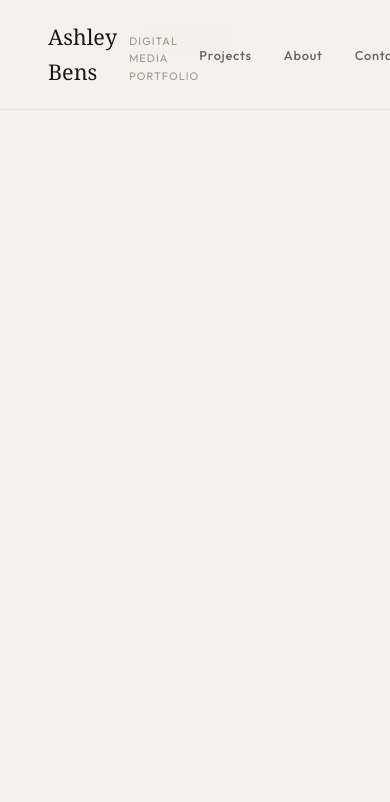
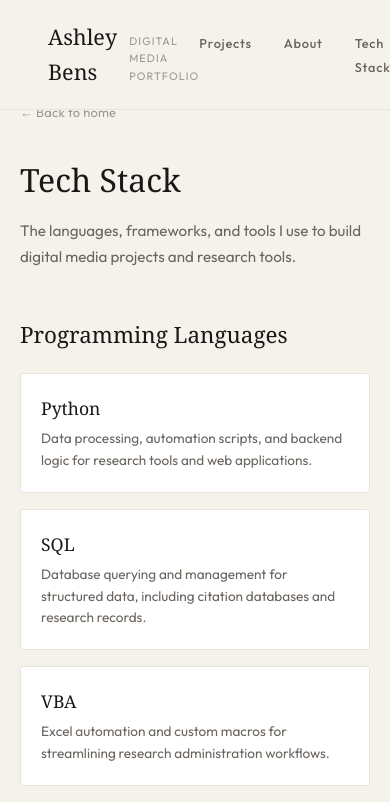
Before and after one commit to aebens/portfolio, a React (Vite) app: page /portfolio/tech-stack in a window 390 px wide. Shown: the top 802 px of the page. Built offline with nearby package versions, Linux system fonts and the light colour scheme; a web font is replaced by a local one.

Commit message:
add tech stack page and adjust about section

```diff
--- a/src/App.tsx
+++ b/src/App.tsx
@@ -4,6 +4,7 @@ import Footer from './components/common/Footer';
 import ScrollToTop from './components/common/ScrollToTop';
 import HomePage from './pages/HomePage';
 import ProjectPage from './pages/ProjectPage';
+import TechStackPage from './pages/TechStackPage';
 
 function App() {
   return (
@@ -20,6 +21,7 @@ function App() {
           path="/projects/blacksdictionary"
           element={<ProjectPage project="blacksdictionary" />}
         />
+        <Route path="/tech-stack" element={<TechStackPage />} />
       </Routes>
       <Footer />
     </BrowserRouter>
--- a/src/components/common/Navbar.tsx
+++ b/src/components/common/Navbar.tsx
@@ -55,6 +55,7 @@ export default function Navbar() {
       <ul className="nav-links">
         <li><a href="#projects" onClick={(e) => { e.preventDefault(); scrollToSection('projects'); }}>Projects</a></li>
         <li><a href="#about" onClick={(e) => { e.preventDefault(); scrollToSection('about'); }}>About</a></li>
+        <li><Link to="/tech-stack">Tech Stack</Link></li>
         <li><a href="#contact" onClick={(e) => { e.preventDefault(); scrollToSection('contact'); }}>Contact</a></li>
       </ul>
     </nav>
--- a/src/components/home/About.tsx
+++ b/src/components/home/About.tsx
@@ -1,3 +1,4 @@
+import { Link } from 'react-router-dom';
 import { useIntersectionObserver } from '../../hooks/useIntersectionObserver';
 
 export default function About() {
@@ -13,7 +14,7 @@ export default function About() {
       <div className="about-content">
         <h2>About</h2>
         <p>
-          I am an instructional design and digital media media professional.
+          I am an instructional design and digital media media professional with a focus on research administration and genealogy.
           I embrace artificial intelligence (AI) to efficiently create media
           and rich learning experiences.
         </p>
@@ -21,30 +22,31 @@ export default function About() {
           I am the Director of Training and Development for Research Administration
           in Sponsored Programs at Boston University, and I am a degree candidate
           for the Master of Liberal Arts in Extension Studies, field: Digital Media
-          Design at the Harvard Extension School. Expected graduation is December 2026.
+          Design at the Harvard Extension School. Expected graduation is February 2027.
           This degree has been instrumental in exposing me to a wide array of digital
           media projects.
         </p>
         <div className="about-grid">
           <div>
             <div className="about-item-label">Education</div>
-            <div className="about-item-value">Harvard University, MLA, expected 2026</div>
-            <div className="about-item-value">Tufts University, MAT, 2015</div>
-            <div className="about-item-value">Middlebury College, BA, 2009</div>
+            <ul className="about-list">
+              <li>Harvard University, ALM in Extension Studies - Digital Media Design, expected February 2027</li>
+              <li>Tufts University, MAT - Middle and High School Education (History), 2015</li>
+              <li>Middlebury College, BA - German, Religion minor, 2009</li>
+            </ul>
           </div>
           <div>
             <div className="about-item-label">Certifications</div>
-            <div className="about-item-value">CPRA, CFRA, Microsoft Excel Expert</div>
+            <div className="about-item-value">Certified Pre-award Research Administrator (CPRA), Certified Financial Research Administrator (CFRA), Microsoft Excel Expert (score 912)</div>
           </div>
           <div>
-            <div className="about-item-label">Languages</div>
-            <div className="about-item-value">Python, SQL, VBA</div>
-          </div>
-          <div>
-            <div className="about-item-label">Design Tools</div>
-            <div className="about-item-value">Adobe Suite, Articulate, Camtasia, Figma, Notion</div>
+            <div className="about-item-label">Human Languages</div>
+            <div className="about-item-value">German (B2), French (B2), Chinese (~A2), and some reading ability in Italian, Spanish, and surprise - Sumerian!</div>
           </div>
         </div>
+        <Link to="/tech-stack" className="about-tech-link">
+          View my tech stack &rarr;
+        </Link>
       </div>
     </section>
   );
--- /dev/null
+++ b/src/pages/TechStackPage.tsx
@@ -0,0 +1,95 @@
+import { Link } from 'react-router-dom';
+
+interface Tool {
+  name: string;
+  description: string;
+}
+
+const programmingLanguages: Tool[] = [
+  {
+    name: "Python",
+    description: "Data processing, automation scripts, and backend logic for research tools and web applications.",
+  },
+  {
+    name: "SQL",
+    description: "Database querying and management for structured data, including citation databases and research records.",
+  },
+  {
+    name: "VBA",
+    description: "Excel automation and custom macros for streamlining research administration workflows.",
+  },
+  {
+    name: "HTML",
+    description: "Semantic markup for web content, accessible document structure, and email templates.",
+  },
+  {
+    name: "CSS",
+    description: "Responsive styling, layout systems, and visual design for web applications and digital media projects.",
+  },
+  {
+    name: "JavaScript",
+    description: "Interactive front-end features, DOM manipulation, and client-side logic for web tools.",
+  },
+];
+
+const designTools: Tool[] = [
+  {
+    name: "Adobe Suite",
+    description: "Photoshop, Illustrator, InDesign, and Premiere Pro for graphic design, photo editing, and video production.",
+  },
+  {
+    name: "Articulate",
+    description: "E-learning course development with interactive modules, quizzes, and SCORM-compliant training content.",
+  },
+  {
+    name: "Camtasia",
+    description: "Screen recording and video editing for instructional tutorials and training series.",
+  },
+  {
+    name: "Figma",
+    description: "UI/UX design, prototyping, and collaborative design for web applications and interactive tools.",
+  },
+  {
+    name: "Notion",
+    description: "Project management, documentation, and knowledge base organization for research and development workflows.",
+  },
+];
+
+function ToolCard({ tool }: { tool: Tool }) {
+  return (
+    <div className="tech-card">
+      <h3>{tool.name}</h3>
+      <p>{tool.description}</p>
+    </div>
+  );
+}
+
+export default function TechStackPage() {
+  return (
+    <div className="tech-stack-page">
+      <Link to="/" className="tech-back-link">&larr; Back to home</Link>
+      <h1>Tech Stack</h1>
+      <p className="tech-intro">
+        The languages, frameworks, and tools I use to build digital media projects and research tools.
+      </p>
+
+      <section className="tech-category">
+        <h2>Programming Languages</h2>
+        <div className="tech-grid">
+          {programmingLanguages.map((tool) => (
+            <ToolCard key={tool.name} tool={tool} />
+          ))}
+        </div>
+      </section>
+
+      <section className="tech-category">
+        <h2>Design Tools</h2>
+        <div className="tech-grid">
+          {designTools.map((tool) => (
+            <ToolCard key={tool.name} tool={tool} />
+          ))}
+        </div>
+      </section>
+    </div>
+  );
+}
--- a/src/styles/global.css
+++ b/src/styles/global.css
@@ -574,6 +574,109 @@ body {
   color: var(--text-primary);
 }
 
+.about-list {
+  list-style: disc;
+  padding-left: 20px;
+  margin: 0;
+}
+
+.about-list li {
+  font-family: var(--serif);
+  font-size: 1rem;
+  color: var(--text-primary);
+  margin-bottom: 4px;
+}
+
+.about-tech-link {
+  display: inline-block;
+  margin-top: 32px;
+  font-size: 0.85rem;
+  color: var(--text-secondary);
+  text-decoration: none;
+  letter-spacing: 0.02em;
+  transition: color 0.25s;
+}
+
+.about-tech-link:hover {
+  color: var(--accent);
+}
+
+/* ── TECH STACK PAGE ── */
+.tech-stack-page {
+  padding: 120px 48px 80px;
+}
+
+.tech-back-link {
+  display: inline-block;
+  font-size: 0.8rem;
+  color: var(--text-tertiary);
+  text-decoration: none;
+  margin-bottom: 32px;
+  letter-spacing: 0.02em;
+  transition: color 0.25s;
+}
+
+.tech-back-link:hover {
+  color: var(--accent);
+}
+
+.tech-stack-page h1 {
+  font-family: var(--serif);
+  font-size: clamp(2rem, 4vw, 3rem);
+  font-weight: 400;
+  margin-bottom: 12px;
+}
+
+.tech-intro {
+  color: var(--text-secondary);
+  font-size: 0.95rem;
+  line-height: 1.7;
+  margin-bottom: 48px;
+}
+
+.tech-category {
+  margin-bottom: 48px;
+}
+
+.tech-category h2 {
+  font-family: var(--serif);
+  font-size: 1.4rem;
+  font-weight: 400;
+  margin-bottom: 20px;
+}
+
+.tech-grid {
+  display: grid;
+  grid-template-columns: repeat(auto-fill, minmax(280px, 1fr));
+  gap: 16px;
+}
+
+.tech-card {
+  padding: 20px;
+  background: var(--bg-card);
+  border: 1px solid var(--border-light);
+  border-radius: var(--radius);
+  transition: border-color 0.25s, box-shadow 0.25s;
+}
+
+.tech-card:hover {
+  border-color: var(--accent);
+  box-shadow: var(--shadow-sm);
+}
+
+.tech-card h3 {
+  font-family: var(--serif);
+  font-size: 1.1rem;
+  font-weight: 400;
+  margin-bottom: 6px;
+}
+
+.tech-card p {
+  color: var(--text-secondary);
+  font-size: 0.85rem;
+  line-height: 1.6;
+}
+
 /* ── CONTACT ── */
 #contact {
   padding: 64px 48px;
@@ -651,4 +754,6 @@ footer span {
   footer { padding: 20px; flex-direction: column; gap: 8px; }
   .filter-group { flex-direction: column; align-items: flex-start; gap: 8px; }
   .detail-panel { width: 100vw; }
+  .tech-stack-page { padding: 100px 20px 60px; }
+  .tech-grid { grid-template-columns: 1fr; }
 }
```
